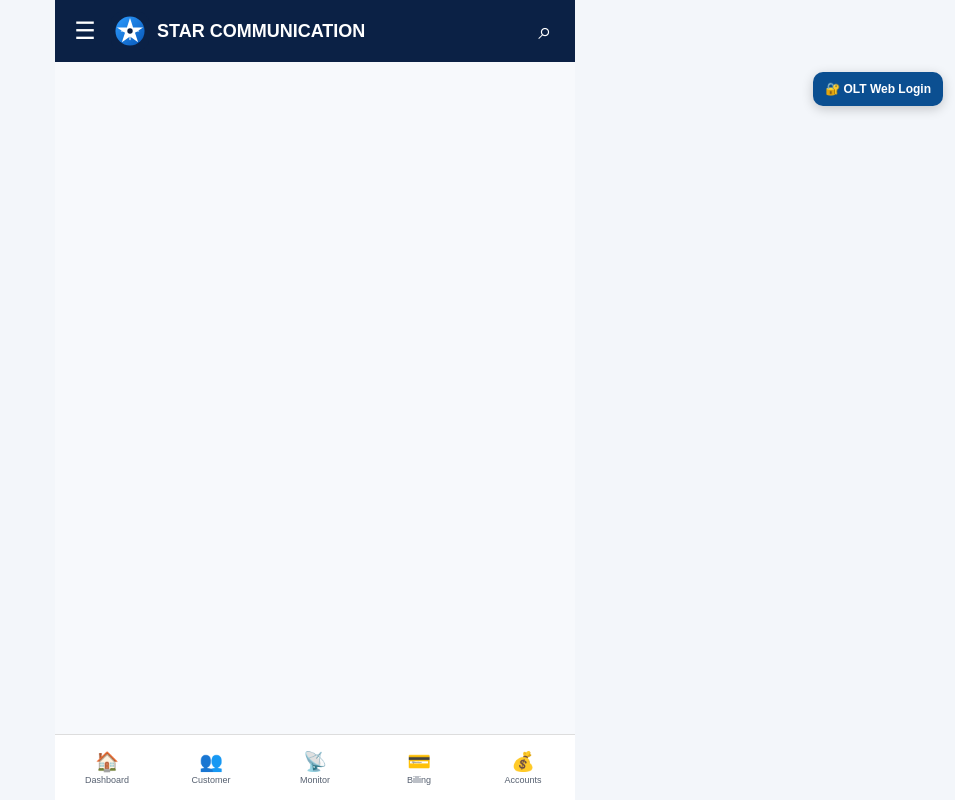
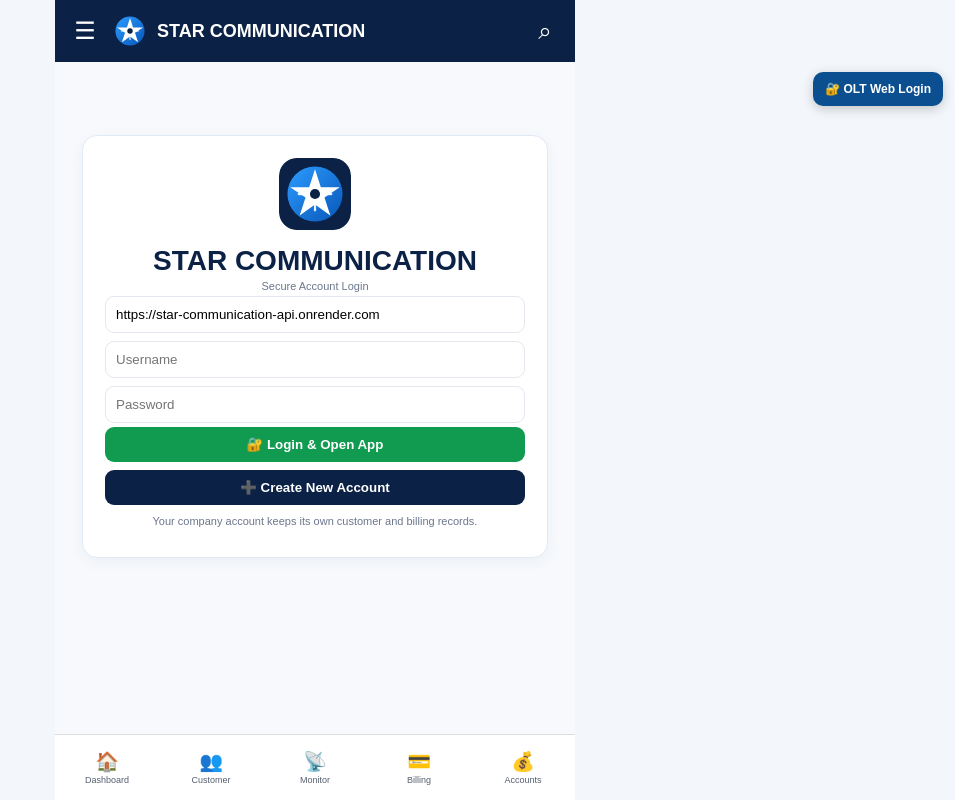
Before and after one commit to rezaulfahim806-sys/STAR-COMMUNICATION95, a website: page app/src/main/assets/index.html in a window 1280 px wide. Shown: the whole page, without its empty margins (325-1280 px from the left). Drawn offline with Linux system fonts and the light colour scheme.

Commit message:
Fix JavaScript syntax error in inactivity logout listeners

```diff
--- a/app/src/main/assets/index.html
+++ b/app/src/main/assets/index.html
@@ -267,6 +267,7 @@ function referrals(){let rows=d.customers.map(ref=>{let count=d.customers.filter
 setTimeout(()=>{if(cloudConfig().token)cloudSync(false)},900);
 setInterval(()=>{if(cloudConfig().token)cloudSync(false)},30000);
 setInterval(()=>{if(page==='monitor'&&d.settings.olt?.ip&&d.settings.olt?.user&&d.settings.olt?.password)refreshOltDashboard()},30000);
-try{resumeOltLiveMonitoring()}catch(e){}\n['pointerdown','keydown','touchstart','scroll'].forEach(ev=>window.addEventListener(ev,resetInactivityLogout,{passive:true}));
+try{resumeOltLiveMonitoring()}catch(e){}
+['pointerdown','keydown','touchstart','scroll'].forEach(ev=>window.addEventListener(ev,resetInactivityLogout,{passive:true}));
 </script><style>#oltWebLoginShortcut{position:fixed;right:12px;top:72px;z-index:1000;background:#0b4f91;color:#fff;text-decoration:none;padding:10px 12px;border-radius:10px;font-weight:800;font-size:12px;box-shadow:0 3px 12px #0003}#oltWebLoginShortcut:focus{outline:3px solid #ffbf47;outline-offset:2px}</style><a id="oltWebLoginShortcut" href="https://103.112.204.32:5255/action/main.html" target="_blank" rel="noopener noreferrer" aria-label="Open VSOL OLT Web Management login">🔐 OLT Web Login</a></body></html>
 <!-- Rebuild trigger: validate restored dashboard source on GitHub Actions. -->
```
